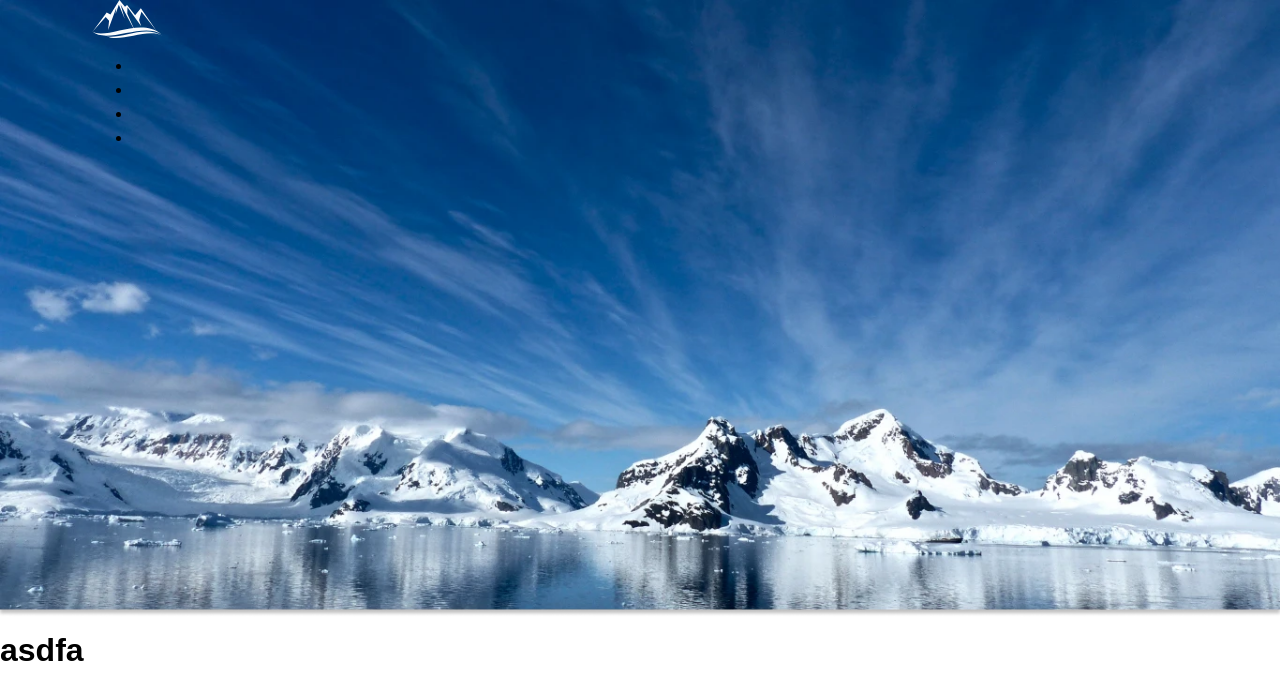
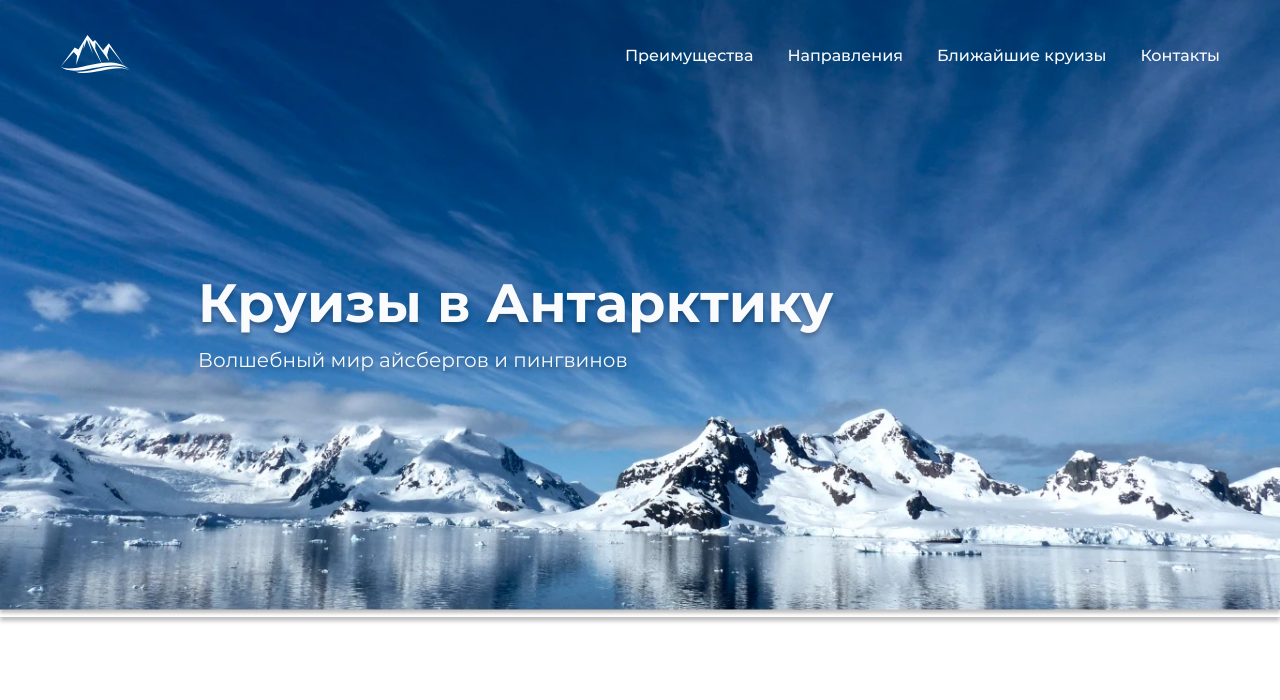
Before and after one commit to wegashix/cruize, a website built with webpack: page source/index.html in a window 1280 px wide. Built offline with nearby package versions, Linux system fonts and the light colour scheme; files whose address does not match are found by name.

Commit message:
start work header

```diff
--- a/source/index.html
+++ b/source/index.html
@@ -70,22 +70,27 @@
             <img src="img/logo-dark.svg" alt="логотип компании." width="42" height="22">
 
             <ul>
-              <li><a href=""></a></li>
-              <li><a href=""></a></li>
-              <li><a href=""></a></li>
-              <li><a href=""></a></li>
+              <li><a href="">Преимущества</a></li>
+              <li><a href="">Направления</a></li>
+              <li><a href="">Ближайшие круизы</a></li>
+              <li><a href="">Контакты</a></li>
             </ul>
 
           </div>
 
         </nav>
 
+        <article class="article">
+          <h1>Круизы в Антарктику </h1>
+          <p>Волшебный мир айсбергов и пингвинов</p>
+        </article>
+
       </div>
 
 
     </header>
     <main>
-      <h1>asdfa</h1>
+
     </main>
     <footer>
       <div class="container"></div>
--- /dev/null
+++ b/source/sass/blocks/article.scss
@@ -0,0 +1,23 @@
+.article {
+  position: absolute;
+  top: 234px;
+  left: 198px;
+}
+
+.article h1 {
+  font-weight: 700;
+  font-size: 54px;
+  line-height: 66px;
+  color: $color-white;
+  text-shadow: 0px 4px 4px rgba(0, 0, 0, 0.25);
+  margin-bottom: 12px;
+}
+
+.article p {
+  margin-top: 0;
+  font-weight: 400;
+  font-size: 20px;
+  line-height: 24px;
+  color: $color-white;
+  text-shadow: 0px 4px 4px rgba(0, 0, 0, 0.25);
+}
--- a/source/sass/blocks/header.scss
+++ b/source/sass/blocks/header.scss
@@ -1,5 +1,6 @@
 .background-header img {
   margin: 0 auto;
+  box-shadow: 0px 4px 4px rgba(0, 0, 0, 0.25);
 }
 
 .header-wrapper {
@@ -7,18 +8,41 @@
 }
 
 .nav {
-  max-width: 1160px;
+  max-width: 1224px;
   width: 100%;
   position: absolute;
   top: 0;
   left: 50%;
   transform: translate(-50%);
+  display: flex;
+  justify-content: space-between;
+  margin-top: 28px;
+}
+
+.nav img {
+  margin-top: 7px;
 }
 
 .nav button {
   display: none;
 }
 
+.nav__list ul {
+  display: flex;
+}
+
 .nav__list img {
   display: none;
 }
+
+.nav__list li {
+  list-style: none;
+  margin-left: 34px;
+}
+
+.nav__list a {
+  font-weight: 500;
+  font-size: 16px;
+  line-height: 20px;
+  color: $color-white;
+}
--- a/source/sass/global/reboot.scss
+++ b/source/sass/global/reboot.scss
@@ -9,6 +9,7 @@ body {
   margin: 0;
   padding: 0;
   min-height: 100vh;
+  font-family: $ff-Montserrat;
 }
 
 html {
@@ -82,6 +83,7 @@ select {
 
 // ie11 X removal
 input {
+
   &::-ms-clear,
   &::-ms-reveal {
     display: none;
--- a/source/sass/style.scss
+++ b/source/sass/style.scss
@@ -24,6 +24,7 @@
 @import "blocks/custom-toggle";
 @import "blocks/custom-select";
 @import "blocks/header.scss";
+@import "blocks/article.scss";
 
 
 // ---------------------------------
--- a/source/sass/variables.scss
+++ b/source/sass/variables.scss
@@ -3,56 +3,59 @@
 
 // Default
 
-$color-default-black:               #000000;
-$color-default-white:               #ffffff;
-$color-transparent:                 rgba(255, 255, 255, 0);
+$color-default-black: #000000;
+$color-default-white: #ffffff;
+$color-transparent: rgba(255, 255, 255, 0);
 
 // Project palette
 // для нейминга цветов используем https://www.htmlcsscolor.com/hex/334482
 
-$color-neon-blue:                   #2c39f2;
-$color-torch-red:                   #ff1553;
+$color-neon-blue: #2c39f2;
+$color-torch-red: #ff1553;
+$color-white: #F9FBFD;
 
 // Gradient
 
-$black-to-right:                    linear-gradient(90deg, rgba(0, 0, 0, 0.75) 0%, rgba(0, 0, 0, 0) 75%);
+$black-to-right: linear-gradient(90deg, rgba(0, 0, 0, 0.75) 0%, rgba(0, 0, 0, 0) 75%);
 
 // Typography
 // ---------------------------------
 
 // переменная используемая в html для подключения скейлинга
-$fz-default:                        16px;
+$fz-default: 16px;
 
 // у некоторых шрифтов в ios возникают проблемы с символом рубля
 // https://www.artlebedev.ru/kovodstvo/sections/159/#13
-$ff-rouble:                         "Rouble", "Arial", sans-serif;
+$ff-rouble: "Rouble", "Arial", sans-serif;
 
-$ff-placeholder:                    "Placeholder", "Arial", sans-serif;
+$ff-placeholder: "Placeholder", "Arial", sans-serif;
+
+$ff-Montserrat: "Montserrat";
 
 // Animation
 // ---------------------------------
 
-$tf-default:                        ease;
-$trans-default:                     0.3s $tf-default;
+$tf-default: ease;
+$trans-default: 0.3s $tf-default;
 
 // если требуется изинг отличный от $tf-default, то переменную называем не цифрой
-$trans-modal:                       0.6s cubic-bezier(0.55, 0, 0.1, 1);
+$trans-modal: 0.6s cubic-bezier(0.55, 0, 0.1, 1);
 
-$trans-600:                         0.6s $tf-default;
+$trans-600: 0.6s $tf-default;
 
 // Viewports
 // ---------------------------------
 
-$vp-320:                            320px;
-$vp-375:                            375px;
-$vp-768:                            768px;
-$vp-1024:                           1024px;
-$vp-1280:                           1280px;
-$vp-1440:                           1440px;
-$vp-1920:                           1920px;
+$vp-320: 320px;
+$vp-375: 375px;
+$vp-768: 768px;
+$vp-1024: 1024px;
+$vp-1280: 1280px;
+$vp-1440: 1440px;
+$vp-1920: 1920px;
 
 // Retina
 // ---------------------------------
 
-$retina-dpi:                        144dpi;
-$retina-dppx:                       1.5dppx;
+$retina-dpi: 144dpi;
+$retina-dppx: 1.5dppx;
```
Also changed, not shown: build/css/style.css, build/css/style.min.css, build/index.html, 1 other file.
